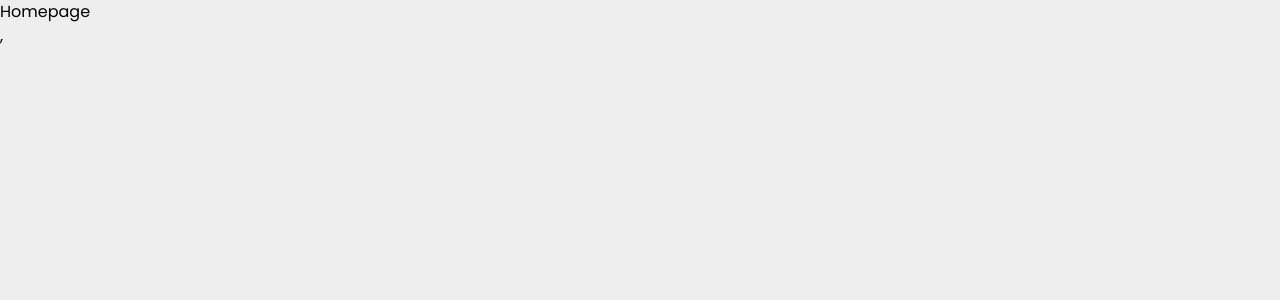
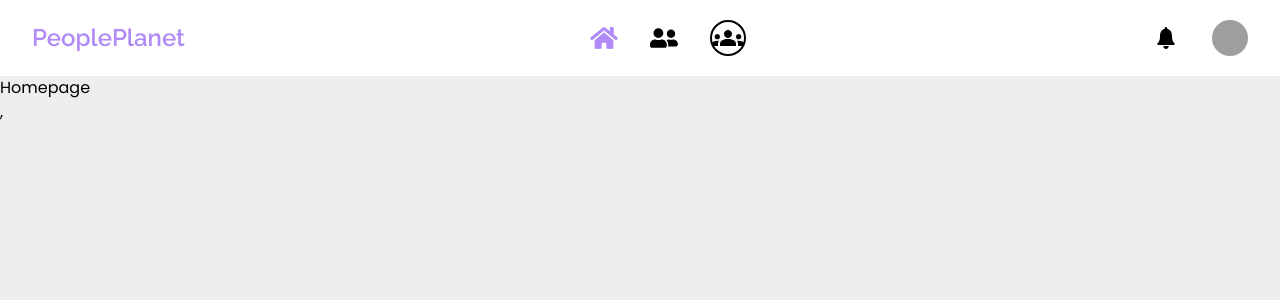
Before and after one commit to Dev-Waqas232/People-Planet-Frontend, a React (Vite) app: page / in a window 1280 px wide. Shown: the top 300 px of the page. Built offline with nearby package versions, Linux system fonts and the light colour scheme; sample sign-in values are in the browser's storage; grey boxes are pictures that could not be loaded.

Commit message:
Completed Navbar

```diff
--- a/package.json
+++ b/package.json
@@ -10,6 +10,7 @@
     "preview": "vite preview"
   },
   "dependencies": {
+    "@headlessui/react": "^2.1.3",
     "@reduxjs/toolkit": "^2.2.7",
     "axios": "^1.7.4",
     "formik": "^2.4.6",
--- a/src/App.tsx
+++ b/src/App.tsx
@@ -1,5 +1,5 @@
 /* eslint-disable react-hooks/exhaustive-deps */
-import { Route, Routes, useNavigate } from 'react-router-dom';
+import { Route, Routes, useLocation, useNavigate } from 'react-router-dom';
 import { ToastContainer } from 'react-toastify';
 import 'react-toastify/ReactToastify.css';
 
@@ -10,9 +10,11 @@ import Register from './pages/Register';
 import { useAppSelector } from './hooks';
 import UserProfile from './pages/UserProfile';
 import ProtectedRoute from './components/ProtectedRoutes';
+import Navbar from './components/Navbar';
 
 export default function App() {
   const navigate = useNavigate();
+  const location = useLocation();
   const { token } = useAppSelector((state) => state.auth);
 
   useEffect(() => {
@@ -22,6 +24,9 @@ export default function App() {
   }, [token]);
 
   return (
+    <>
+      {location.pathname !== '/auth/login' &&
+        location.pathname !== '/auth/register' && <Navbar />}
       <main>
         <ToastContainer />
         <Routes>
@@ -33,5 +38,6 @@ export default function App() {
           </Route>
         </Routes>
       </main>
+    </>
   );
 }
--- /dev/null
+++ b/src/components/Navbar.tsx
@@ -0,0 +1,46 @@
+import { FaUserFriends, FaHome } from 'react-icons/fa';
+import { MdGroups } from 'react-icons/md';
+
+import { NavLink } from 'react-router-dom';
+import NotificationMenu from './NotificationMenu';
+import UserMenu from './UserMenu';
+
+export default function Navbar() {
+  return (
+    <nav className="flex w-full justify-between items-center bg-white py-5 md:px-8 px-2">
+      <div>
+        <h2 className="text-primary text-2xl font-primary font-semibold">
+          PeoplePlanet
+        </h2>
+      </div>
+      <div className="flex md:gap-8 gap-4 items-center">
+        <NavLink
+          to="/"
+          className={({ isActive }) => (isActive ? 'text-primary' : '')}
+        >
+          <FaHome size={28} />
+        </NavLink>
+        <NavLink
+          to="/friends"
+          className={({ isActive }) => (isActive ? 'text-primary' : '')}
+        >
+          <FaUserFriends size={28} />
+        </NavLink>
+        <NavLink
+          to="/groups"
+          className={({ isActive }) =>
+            isActive
+              ? 'text-primary border-primary border-2 rounded-full'
+              : 'border-2 border-black rounded-full'
+          }
+        >
+          <MdGroups size={32} />
+        </NavLink>
+      </div>
+      <div className="flex items-center md:gap-8 gap-4">
+        <NotificationMenu />
+        <UserMenu />
+      </div>
+    </nav>
+  );
+}
--- /dev/null
+++ b/src/components/NotificationMenu.tsx
@@ -0,0 +1,33 @@
+import { Menu, MenuButton, MenuItem, MenuItems } from '@headlessui/react';
+import { IoIosNotifications } from 'react-icons/io';
+
+export default function NotificationMenu() {
+  return (
+    <Menu>
+      <MenuButton>
+        <IoIosNotifications size={28} />
+      </MenuButton>
+      <MenuItems
+        anchor="bottom start"
+        className="bg-white custom-shadow-top w-1/4 min-w-[250px] mt-4 px-4 py-4"
+      >
+        <h2 className="font-bold font-primary text-2xl">Notifications</h2>
+        <MenuItem>
+          <a className="block data-[focus]:bg-blue-100" href="/settings">
+            Settings
+          </a>
+        </MenuItem>
+        <MenuItem>
+          <a className="block data-[focus]:bg-blue-100" href="/support">
+            Support
+          </a>
+        </MenuItem>
+        <MenuItem>
+          <a className="block data-[focus]:bg-blue-100" href="/license">
+            License
+          </a>
+        </MenuItem>
+      </MenuItems>
+    </Menu>
+  );
+}
--- /dev/null
+++ b/src/components/UserMenu.tsx
@@ -0,0 +1,66 @@
+import { Menu, MenuButton, MenuItem, MenuItems } from '@headlessui/react';
+import { IoSettings } from 'react-icons/io5';
+import { IoIosLogOut } from 'react-icons/io';
+
+import { useAppDispatch, useAppSelector } from '../hooks';
+import { Link } from 'react-router-dom';
+import { logout } from '../features/auth/authSlice';
+export default function UserMenu() {
+  const { user } = useAppSelector((state) => state.user);
+  const dispatch = useAppDispatch();
+
+  return (
+    <Menu>
+      <MenuButton>
+        <div className="w-9 h-9 rounded-full">
+          <img
+            className="object-fill object-center rounded-full w-9 h-9 "
+            src="https://encrypted-tbn0.gstatic.com/images?q=tbn:ANd9GcTa6YvRump6DC1zR3Bu5fz9358Gcgviuu5nag&s"
+            alt=""
+          />
+        </div>
+      </MenuButton>
+      <MenuItems
+        anchor="bottom start"
+        className="bg-white flex flex-col justify-start items-start custom-shadow-top w-1/4 min-w-[250px] mt-4 space-y-2 px-4 py-4"
+      >
+        <h2 className="font-bold font-primary text-2xl px-2">
+          {user?.firstName} {user?.lastName}
+        </h2>
+        <MenuItem>
+          <Link
+            to={`/user/${user?._id}`}
+            className=" data-[focus]:bg-gray-200 px-2 w-full rounded-md flex items-center gap-2 py-2"
+          >
+            <div className="w-6 h-6 rounded-full">
+              <img
+                className="object-fill object-center rounded-full w-6 h-6 "
+                src="https://encrypted-tbn0.gstatic.com/images?q=tbn:ANd9GcTa6YvRump6DC1zR3Bu5fz9358Gcgviuu5nag&s"
+                alt=""
+              />
+            </div>
+            View Profile
+          </Link>
+        </MenuItem>
+        <MenuItem>
+          <Link
+            to="/settings"
+            className=" data-[focus]:bg-gray-200 px-2 w-full rounded-md flex items-center gap-2 py-2"
+          >
+            <IoSettings />
+            Settings
+          </Link>
+        </MenuItem>
+        <MenuItem>
+          <button
+            onClick={() => dispatch(logout())}
+            className=" data-[focus]:bg-gray-200 px-2 w-full rounded-md flex items-center gap-2  py-2"
+          >
+            <IoIosLogOut />
+            Logout
+          </button>
+        </MenuItem>
+      </MenuItems>
+    </Menu>
+  );
+}
--- a/src/index.css
+++ b/src/index.css
@@ -13,4 +13,8 @@
 body {
   background-color: #eee;
   font-family: 'Poppins', sans-serif;
+  font-size: 16px;
 }
+.custom-shadow-top {
+  box-shadow: 0 -4px 8px rgba(0, 0, 0, 0.2);
+}
```
Also changed, not shown: 1 other file (tests, documents, lock files or other folders). Lines whose indentation alone changed are shown as unchanged.
